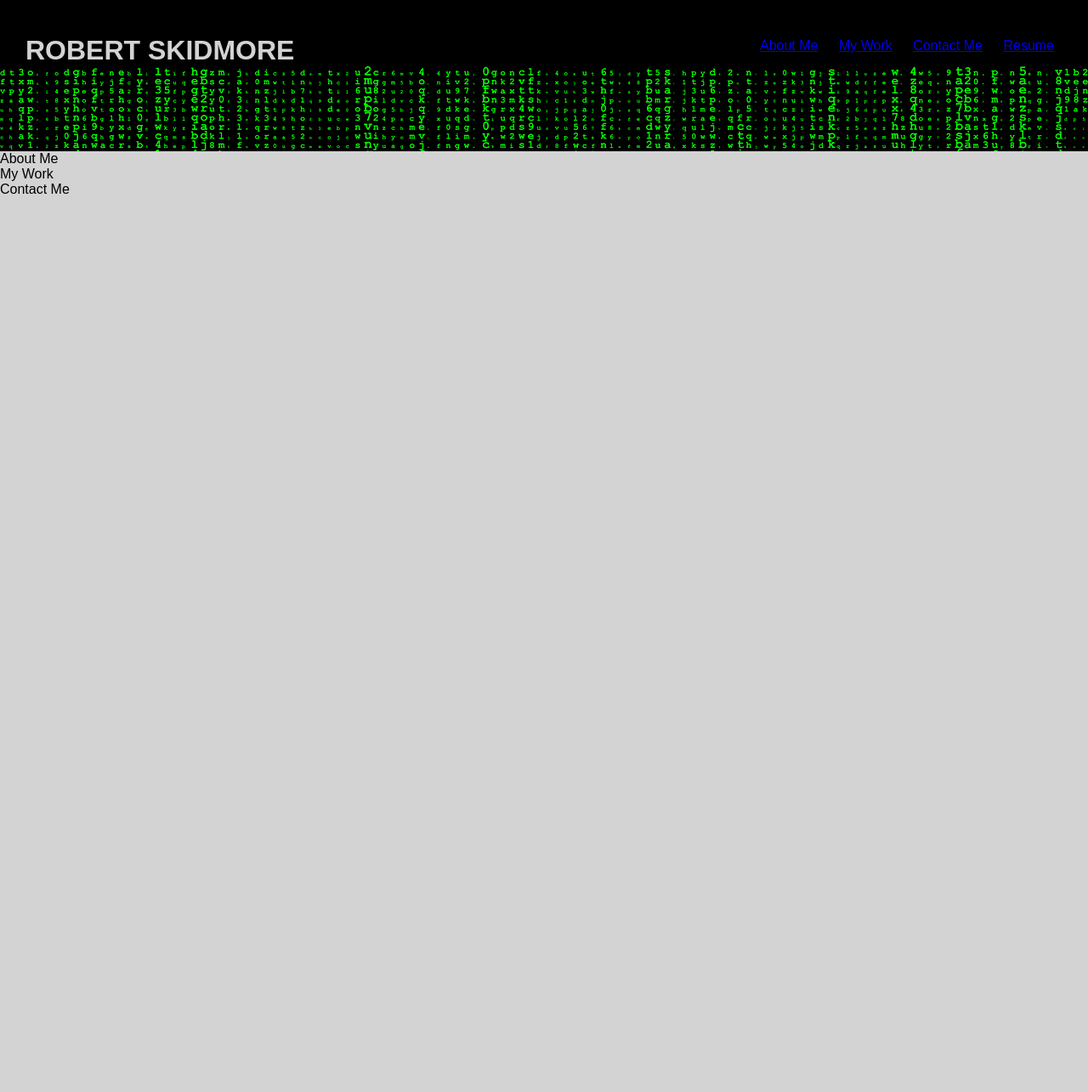
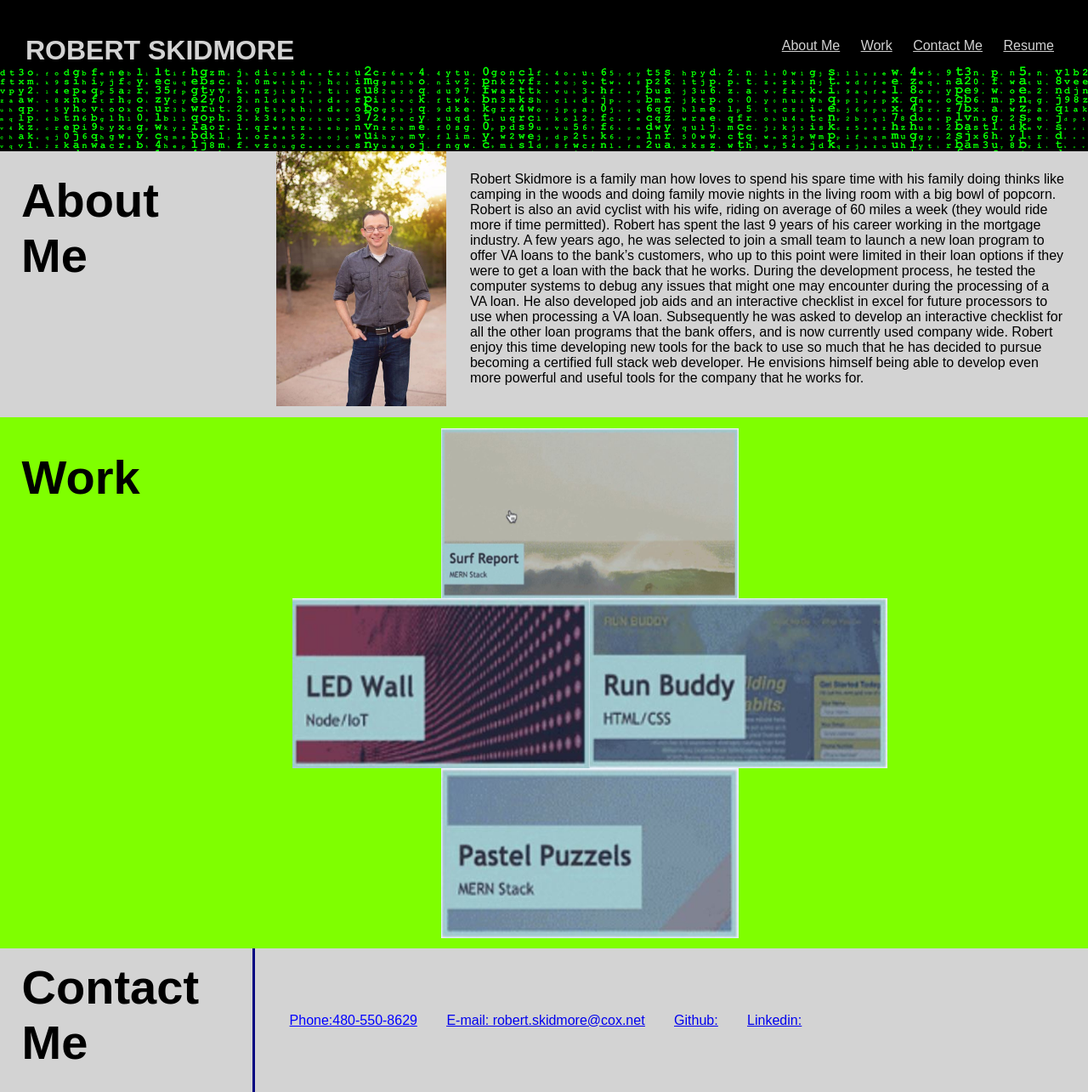
Before and after one commit to rskidmore2020/robert-skidmore-get-to-know-me, a plain HTML site: page index.html in a window 1280 px wide. Shown: the whole page at 85% size. Before the commit the page ends 800 px from the top, so only its background shows below. Drawn offline with Linux system fonts and the light colour scheme.

Commit message:
content added to the sckeleton structure

```diff
--- a/index.html
+++ b/index.html
@@ -2,7 +2,7 @@
 <html lang="en">
     <head>
         <meta charset="UTF-8" />
-        <title> Ge To Know Robert Skidmore</title>
+        <title> Get To Know Robert Skidmore</title>
         <link rel="stylesheet" href="style.css" />
 
     </head>
@@ -21,13 +21,13 @@
                         <a href="#about-me">About Me</a>
                     </li>
                     <li>
-                        <a href="my-work">My Work</a>
+                        <a href="#work">Work</a>
                     </li>
                     <li>
-                        <a href="contact-me">Contact Me</a>
+                        <a href="#contact">Contact Me</a>
                     </li>
                     <li>
-                        <a href="my-resume">Resume</a>
+                        <a href="./Resume for Robert Skidmore 9-2018.pdf" target="_blank">Resume</a>
                     </li>
                 </ul>
             </nav>
@@ -44,27 +44,69 @@
         <section class="all-about-me">
 
             <!-- About me personally and professionaly section -->
-            <div class="about-me">
-                <p>
+            <div id="about-me" class="me">
+                <h2>
                     About Me
-                </p>
+                </h2>
+                <div class="me-img">
+                    <img src="images/Robert Skidmore - Profile Picture.jpg" alt="Robert Skidmore in his backyard smiling." width="200" height="300px" />
+                    <p>
+                        Robert Skidmore is a family man how loves to spend his spare time with his family doing thinks like camping in the woods and doing family movie nights in the living room with a big bowl of popcorn. Robert is also an avid cyclist with his wife, riding on average of 60 miles a week (they would ride more if time permitted).
+                        Robert has spent the last 9 years of his career working in the mortgage industry.  A few years ago, he was selected to join a small team to launch a new loan program to offer VA loans to the bank’s customers, who up to this point were limited in their loan options if they were to get a loan with the back that he works. During the development process, he tested the computer systems to debug any issues that might one may encounter during the processing of a VA loan. He also developed job aids and an interactive checklist in excel for future processors to use when processing a VA loan. Subsequently he was asked to develop an interactive checklist for all the other loan programs that the bank offers, and is now currently used company wide. Robert enjoy this time developing new tools for the back to use so much that he has decided to pursue becoming a certified full stack web developer. He envisions himself being able to develop even more powerful and useful tools for the company that he works for.
+                    </p>
+                </div>
 
             </div>
 
             <!-- My work section -->
-            <div class="my-work">
-                <p>
-                    My Work
-                </p>
-
+            <div id="work" class="my-work">
+                <h2>
+                    Work
+                </h2>
+                <div class="work-grid-container">
+                    <div class="grid-item surf-report">
+                        <img src="images/surf-report.JPG" alt="Surf Report project image." width="350" height="200" />
+                    </div>
+                    <div class="grid-item led-wall">
+                        <img src="images/led-wall.JPG" alt="LED Wall project image." width="350" height="200" />
+                    </div>
+                    <div class="grid-item pastel-puzzels">
+                        <img src="images/pastel-puzzels.JPG" alt="Pastel Puzzel project image." width="350" height="200" />
+                    </div>
+                    <div class="grid-item run-buddy">
+                        <img src="images/run-buddy.JPG" alt="Run Buddy project image." width="350" height="200" />
+                    </div>
+                </div>
             </div>
 
             <!-- Contact me secttion -->
-            <div class="contact-me">
-                <p>
-                    Contact Me
-                </p>
-            </div>
+            <section id="contact" class="contact-me">
+                <div class="contact-header">
+                    <h2>
+                        Contact Me
+                    </h2>
+                    <div class="contact-metheds">
+                        <ul>
+                            <li>
+                                Phone:480-550-8629
+                            </li>
+                            <li>
+                                <a href="mailto:robert.skidmore@cox.net"><u>E-mail: robert.skidmore@cox.net</u></a>
+                            </li>
+                            <li>
+                                <a href="https://github.com/rskidmore2020" target="_blank">Github:</a>
+                            </li>
+                            <li>
+                                <a href="https://www.linkedin.com/in/robert-skidmore" target="_blank">Linkedin:</a>
+                            </li>
+                        </ul>
+                    </div>
+                </div>
+            </section>
+
+
+
+
 
         </section>
         <!-- End of All About Me Section -->
--- a/style.css
+++ b/style.css
@@ -8,6 +8,7 @@
 body {
     background-color: lightgray;
     font-family: Arial, Helvetica, sans-serif;
+
 }
 
 header {
@@ -21,6 +22,8 @@ header {
 
 header h1 {
     color:lightgray;
+    font-family: fantasy;
+    font-style: fantasy;
 
 }
 
@@ -33,7 +36,121 @@ header nav ul li {
     align-items: flex-end;
 }
 
+header nav ul li a {
+    color: lightgray;
+}
+
+header nav ul li a:hover {
+    background: rgba(53, 182, 14, 0.945);
+    font-weight: lighter;
+    border-radius: 5px;
+    font-size: 1.25vw;
+}
+
 .hero-img {
     padding: 50px 35px;
     background-image: url(./images/matrix-5361690_1280.png);
 }
+
+.all-about-me h2 {
+    width: 300px;
+    display: inline-flex;
+    color: black;
+    font-size: 56px;
+    margin-right: 2%;
+    padding: 2%;
+
+    justify-content: flex-start;
+}
+
+.me {
+    margin-right: 2%;
+    padding-bottom: 1%;
+    display: inline-flex;
+    justify-content: center;
+
+}
+
+.me h2 {
+    padding-right: 120px;
+}
+
+.me-img {
+    display: flex;
+    align-items: center;
+
+}
+
+.me-img img {
+    margin-right: 3%;
+}
+
+
+.my-work {
+    padding: 1% 0 1% 0%;
+    padding-bottom: 1%;
+    width: 100%;
+    display: inline-flex;
+    background-color: chartreuse;
+}
+
+.work-grid-container {
+    margin-left: 85px;
+    width: 100%;
+    display: grid;
+
+    grid-template-columns: repeat(3, 1fr);
+    grid-row: repeat(3, 1fr);
+}
+
+.grid-item {
+    display: flex;
+    align-items: center;
+    justify-content: center;
+}
+.grid-item.surf-report {
+    grid-column: 1/ span 2;
+    grid-row: 1/ 1;
+}
+
+.grid-item.led-wall {
+    grid-column: 1 / 2;
+    grid-row: 2/ 2;
+}
+
+.grid-item.run-buddy {
+    grid-column: 2/ 2;
+    grid-row: 3/ 2;
+
+}
+
+.grid-item.pastel-puzzels {
+    grid-column: 1/ 3;
+    grid-row: 3/ 3
+}
+
+.grid-item.surf-report:hover {
+    height: 400px;
+
+}
+.contact-me h2 {
+    padding-top: 1%;
+    border-right: 3px solid navy;
+}
+.contact-header {
+
+    width: 100%;
+    display: inline-flex;
+    justify-content: flex-start;
+    align-items: center;
+
+
+}
+
+.contact-metheds ul li {
+    color: blue;
+    padding: 15px;
+    display: inline-flex;
+    text-decoration: underline;
+
+}
```
Also changed, not shown: images/Robert Skidmore - Profile Picture.jpg (added), images/led-wall.JPG (added), images/pastel-puzzels.JPG (added), images/run-buddy.JPG (added), images/screen-shot-image.JPG (added), images/surf-report.JPG (added), 2 other files.
